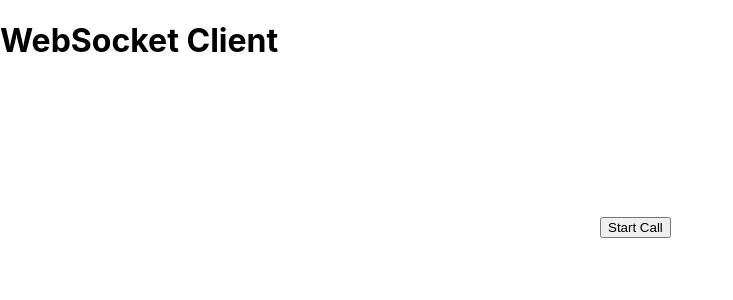
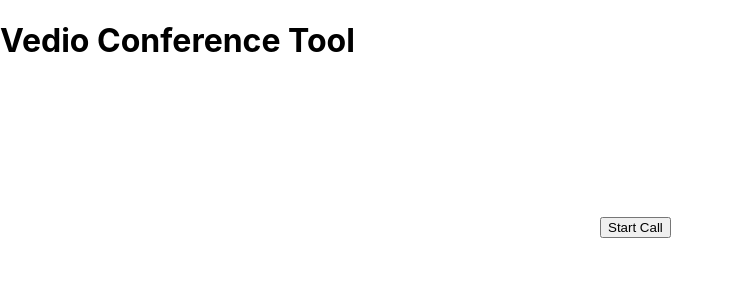
Before and after one commit to Shahid-Afrid-A-BE/VideoConference, a React (Create React App) app: page / in a window 1280 px wide. Shown: the top 300 px of the page, without its empty margins (0-733 px from the left). Built offline with nearby package versions, Linux system fonts and the light colour scheme; no server answers.

Commit message:
Changed Tool's main title

```diff
--- a/src/App.tsx
+++ b/src/App.tsx
@@ -4,7 +4,7 @@ import WebSocketComponent  from './components/WebSocketComponent';
 function App(){
   return(
     <div className="App">
-      <h1>WebSocket Client</h1>
+      <h1>Vedio Conference Tool</h1>
       <WebSocketComponent/>  {/*user defined componet*/}
     </div>
   );
```
